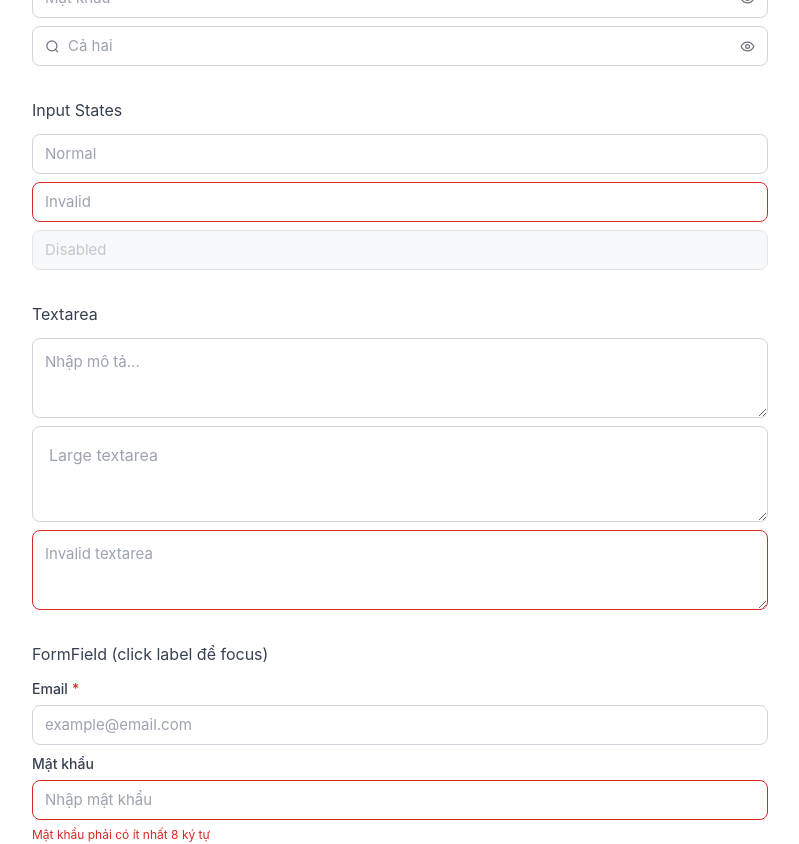
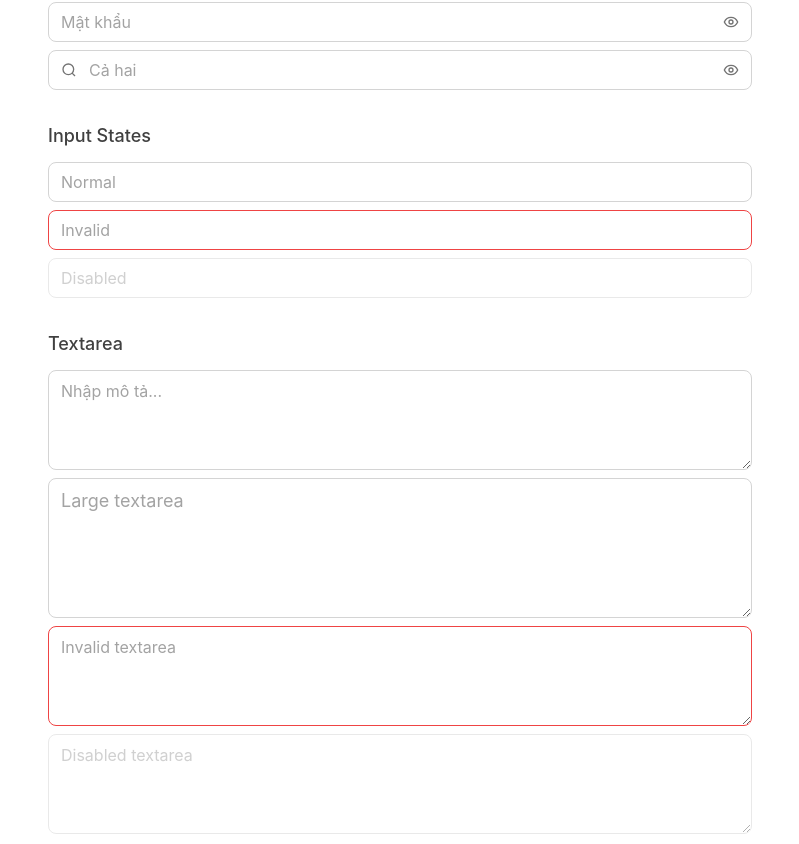
Before and after one commit to NghiaDPTWorkk/fe-eyewear-swp391, a React (Vite) app in the folder frontend/: page / in a window 1280 px wide. Shown: the part 1540-2384 px from the top of the page, without its empty margins (240-1039 px from the left). Built offline with nearby package versions, Linux system fonts and the light colour scheme.

Commit message:
KAN-16 Input System fix1

```diff
--- a/frontend/src/shared/components/ui/form-field/FormField.tsx
+++ b/frontend/src/shared/components/ui/form-field/FormField.tsx
@@ -1,38 +1,35 @@
-import type { ReactNode } from 'react'
-import { useId } from 'react'
-import './form-field.css'
+import { forwardRef, useId, type ReactNode, type HTMLAttributes } from 'react'
+import { cn } from '@/lib/utils'
 
-export interface FormFieldProps {
+export interface FormFieldProps extends HTMLAttributes<HTMLDivElement> {
   label: string
-  id?: string
+  fieldId?: string
   children: ReactNode
   error?: string
   helperText?: string
-  required?: boolean
+  isRequired?: boolean
 }
 
-export function FormField({
-  label,
-  id,
-  children,
-  error,
-  helperText,
-  required = false,
-}: FormFieldProps) {
+export const FormField = forwardRef<HTMLDivElement, FormFieldProps>(
+  ({ label, fieldId, children, error, helperText, isRequired = false, className, ...props }, ref) => {
     const generatedId = useId()
-  const fieldId = id || generatedId
+    const id = fieldId || generatedId
 
     return (
-    <div className="form-field">
-      <label className="form-field__label" htmlFor={fieldId}>
+      <div ref={ref} className={cn('flex flex-col gap-1.5', className)} {...props}>
+        <label htmlFor={id} className="text-sm font-medium text-neutral-700">
           {label}
-        {required && <span className="form-field__required">*</span>}
+          {isRequired && <span className="ml-0.5 text-danger-500">*</span>}
         </label>
 
-      <div className="form-field__input">{children}</div>
+        <div>{children}</div>
 
-      {error && <span className="form-field__error">{error}</span>}
-      {!error && helperText && <span className="form-field__helper">{helperText}</span>}
+        {error && <span className="text-sm text-danger-500">{error}</span>}
+
+        {!error && helperText && <span className="text-sm text-neutral-500">{helperText}</span>}
       </div>
     )
   }
+)
+
+FormField.displayName = 'FormField'
--- a/frontend/src/shared/components/ui/form-field/form-field.css
+++ /dev/null
@@ -1,31 +0,0 @@
-.form-field {
-  display: flex;
-  flex-direction: column;
-  gap: 0.375rem;
-}
-
-.form-field__label {
-  font-size: 0.875rem;
-  font-weight: 500;
-  color: #374151;
-  cursor: pointer;
-}
-
-.form-field__required {
-  color: #dc2626;
-  margin-left: 0.25rem;
-}
-
-.form-field__input {
-  width: 100%;
-}
-
-.form-field__error {
-  font-size: 0.75rem;
-  color: #dc2626;
-}
-
-.form-field__helper {
-  font-size: 0.75rem;
-  color: #6b7280;
-}
--- a/frontend/src/shared/components/ui/input/Input.tsx
+++ b/frontend/src/shared/components/ui/input/Input.tsx
@@ -1,41 +1,85 @@
-import type { InputHTMLAttributes, ReactNode } from 'react'
-import './input.css'
+import { forwardRef, type InputHTMLAttributes, type ReactNode } from 'react'
+import { cva, type VariantProps } from 'class-variance-authority'
+import { cn } from '@/lib/utils'
+
+const inputVariants = cva(
+  [
+    'flex w-full rounded-lg border bg-white transition-all duration-200',
+    'focus-within:ring-2 focus-within:ring-offset-1',
+    'has-[:disabled]:cursor-not-allowed has-[:disabled]:opacity-50',
+  ],
+  {
+    variants: {
+      size: {
+        sm: 'h-8 text-sm',
+        md: 'h-10 text-base',
+        lg: 'h-12 text-lg',
+      },
+      isInvalid: {
+        true: 'border-danger-500 focus-within:ring-danger-500',
+        false: 'border-neutral-300 focus-within:border-primary-500 focus-within:ring-primary-500',
+      },
+    },
+    defaultVariants: {
+      size: 'md',
+      isInvalid: false,
+    },
+  }
+)
 
 export type InputSize = 'sm' | 'md' | 'lg'
 
-export interface InputProps extends Omit<InputHTMLAttributes<HTMLInputElement>, 'size'> {
-  size?: InputSize
+export interface InputProps
+  extends Omit<InputHTMLAttributes<HTMLInputElement>, 'size'>,
+    Omit<VariantProps<typeof inputVariants>, 'isInvalid'> {
   isInvalid?: boolean
+  isDisabled?: boolean
   leftElement?: ReactNode
   rightElement?: ReactNode
 }
 
-export function Input({
+export const Input = forwardRef<HTMLInputElement, InputProps>(
+  (
+    {
       size = 'md',
       isInvalid = false,
+      isDisabled = false,
       leftElement,
       rightElement,
-  className = '',
-  disabled,
+      className,
       ...props
-}: InputProps) {
-  const wrapperClasses = [
-    'input-wrapper',
-    `input-wrapper--${size}`,
-    isInvalid && 'input-wrapper--invalid',
-    disabled && 'input-wrapper--disabled',
-    leftElement && 'input-wrapper--has-left',
-    rightElement && 'input-wrapper--has-right',
-    className,
-  ]
-    .filter(Boolean)
-    .join(' ')
+    },
+    ref
+  ) => {
+    return (
+      <div className={cn(inputVariants({ size, isInvalid }), className)}>
+        {leftElement && (
+          <span className="flex items-center justify-center pl-3 text-neutral-500">
+            {leftElement}
+          </span>
+        )}
 
-  return (
-    <div className={wrapperClasses}>
-      {leftElement && <span className="input-element input-element--left">{leftElement}</span>}
-      <input className="input" disabled={disabled} {...props} />
-      {rightElement && <span className="input-element input-element--right">{rightElement}</span>}
+        <input
+          ref={ref}
+          disabled={isDisabled}
+          className={cn(
+            'flex-1 bg-transparent px-3 outline-none',
+            'placeholder:text-neutral-400',
+            'disabled:cursor-not-allowed'
+          )}
+          {...props}
+        />
+
+        {rightElement && (
+          <span className="flex items-center justify-center pr-3 text-neutral-500">
+            {rightElement}
+          </span>
+        )}
       </div>
     )
   }
+)
+
+Input.displayName = 'Input'
+
+export { inputVariants }
--- a/frontend/src/shared/components/ui/input/index.ts
+++ b/frontend/src/shared/components/ui/input/index.ts
@@ -1,2 +1,2 @@
-export { Input } from './Input'
+export { Input, inputVariants } from './Input'
 export type { InputProps, InputSize } from './Input'
--- a/frontend/src/shared/components/ui/input/input.css
+++ /dev/null
@@ -1,63 +0,0 @@
-.input-wrapper {
-  display: flex;
-  align-items: center;
-  border: 1px solid #d1d5db;
-  border-radius: 0.5rem;
-  background: white;
-  transition: all 0.2s ease;
-}
-
-.input-wrapper:focus-within {
-  border-color: var(--color-primary-500);
-  box-shadow: 0 0 0 3px var(--color-primary-100);
-}
-
-/* Sizes */
-.input-wrapper--sm { height: 2rem; padding: 0 0.5rem; font-size: 0.875rem; }
-.input-wrapper--md { height: 2.5rem; padding: 0 0.75rem; font-size: 0.9375rem; }
-.input-wrapper--lg { height: 3rem; padding: 0 1rem; font-size: 1rem; }
-
-/* States */
-.input-wrapper--invalid {
-  border-color: #dc2626;
-}
-
-.input-wrapper--invalid:focus-within {
-  border-color: #dc2626;
-  box-shadow: 0 0 0 3px #fef2f2;
-}
-
-.input-wrapper--disabled {
-  background: #f3f4f6;
-  cursor: not-allowed;
-  opacity: 0.6;
-}
-
-/* Input element */
-.input {
-  flex: 1;
-  border: none;
-  background: transparent;
-  outline: none;
-  font-size: inherit;
-  color: #1f2937;
-  width: 100%;
-}
-
-.input::placeholder {
-  color: #9ca3af;
-}
-
-.input:disabled {
-  cursor: not-allowed;
-}
-
-/* Left/Right elements */
-.input-element {
-  display: flex;
-  align-items: center;
-  color: #6b7280;
-}
-
-.input-element--left { margin-right: 0.5rem; }
-.input-element--right { margin-left: 0.5rem; }
--- a/frontend/src/shared/components/ui/textarea/Textarea.tsx
+++ b/frontend/src/shared/components/ui/textarea/Textarea.tsx
@@ -1,39 +1,61 @@
-import type { TextareaHTMLAttributes } from 'react'
-import './textarea.css'
+import { forwardRef, type TextareaHTMLAttributes } from 'react'
+import { cva, type VariantProps } from 'class-variance-authority'
+import { cn } from '@/lib/utils'
+
+const textareaVariants = cva(
+  [
+    'flex w-full rounded-lg border bg-white px-3 py-2 transition-all duration-200',
+    'placeholder:text-neutral-400',
+    'focus:outline-none focus:ring-2 focus:ring-offset-1',
+    'disabled:cursor-not-allowed disabled:opacity-50',
+  ],
+  {
+    variants: {
+      size: {
+        sm: 'min-h-[80px] text-sm',
+        md: 'min-h-[100px] text-base',
+        lg: 'min-h-[140px] text-lg',
+      },
+      isInvalid: {
+        true: 'border-danger-500 focus:ring-danger-500',
+        false: 'border-neutral-300 focus:border-primary-500 focus:ring-primary-500',
+      },
+    },
+    defaultVariants: {
+      size: 'md',
+      isInvalid: false,
+    },
+  }
+)
 
 export type TextareaSize = 'sm' | 'md' | 'lg'
 export type TextareaResize = 'none' | 'vertical' | 'horizontal' | 'both'
 
-export interface TextareaProps extends Omit<TextareaHTMLAttributes<HTMLTextAreaElement>, 'size'> {
-  size?: TextareaSize
+export interface TextareaProps
+  extends Omit<TextareaHTMLAttributes<HTMLTextAreaElement>, 'size'>,
+    Omit<VariantProps<typeof textareaVariants>, 'isInvalid'> {
   isInvalid?: boolean
+  isDisabled?: boolean
   resize?: TextareaResize
 }
 
-export function Textarea({
-  size = 'md',
-  isInvalid = false,
-  resize = 'vertical',
-  className = '',
-  disabled,
-  ...props
-}: TextareaProps) {
-  const classes = [
-    'textarea',
-    `textarea--${size}`,
-    isInvalid && 'textarea--invalid',
-    disabled && 'textarea--disabled',
-    className,
-  ]
-    .filter(Boolean)
-    .join(' ')
-
+export const Textarea = forwardRef<HTMLTextAreaElement, TextareaProps>(
+  (
+    { size = 'md', isInvalid = false, isDisabled = false, resize = 'vertical', className, ...props },
+    ref
+  ) => {
     return (
       <textarea
-      className={classes}
+        ref={ref}
+        disabled={isDisabled}
+        className={cn(textareaVariants({ size, isInvalid }), className)}
         style={{ resize }}
-      disabled={disabled}
         {...props}
       />
     )
   }
+)
+
+Textarea.displayName = 'Textarea'
+
+export { textareaVariants }
--- a/frontend/src/shared/components/ui/textarea/index.ts
+++ b/frontend/src/shared/components/ui/textarea/index.ts
@@ -1,2 +1,2 @@
-export { Textarea } from './Textarea'
+export { Textarea, textareaVariants } from './Textarea'
 export type { TextareaProps, TextareaSize, TextareaResize } from './Textarea'
--- a/frontend/src/shared/components/ui/textarea/textarea.css
+++ /dev/null
@@ -1,40 +0,0 @@
-.textarea {
-  width: 100%;
-  border: 1px solid #d1d5db;
-  border-radius: 0.5rem;
-  background: white;
-  color: #1f2937;
-  transition: all 0.2s ease;
-  font-family: inherit;
-}
-
-.textarea:focus {
-  outline: none;
-  border-color: var(--color-primary-500);
-  box-shadow: 0 0 0 3px var(--color-primary-100);
-}
-
-.textarea::placeholder {
-  color: #9ca3af;
-}
-
-/* Sizes */
-.textarea--sm { padding: 0.5rem; font-size: 0.875rem; min-height: 4rem; }
-.textarea--md { padding: 0.75rem; font-size: 0.9375rem; min-height: 5rem; }
-.textarea--lg { padding: 1rem; font-size: 1rem; min-height: 6rem; }
-
-/* States */
-.textarea--invalid {
-  border-color: #dc2626;
-}
-
-.textarea--invalid:focus {
-  border-color: #dc2626;
-  box-shadow: 0 0 0 3px #fef2f2;
-}
-
-.textarea--disabled {
-  background: #f3f4f6;
-  cursor: not-allowed;
-  opacity: 0.6;
-}
--- a/frontend/src/test/Input/TestInput.tsx
+++ b/frontend/src/test/Input/TestInput.tsx
@@ -16,46 +16,42 @@ const EyeIcon = () => (
 
 export default function TestInput() {
   return (
-    <div style={{ display: 'flex', flexDirection: 'column', gap: '2rem' }}>
-      {/* Input cơ bản */}
+    <div className="flex flex-col gap-8 p-4">
       <Section title="Input Sizes">
         <Input size="sm" placeholder="Small" />
         <Input size="md" placeholder="Medium" />
         <Input size="lg" placeholder="Large" />
       </Section>
 
-      {/* Input với icons */}
       <Section title="Input với Icons">
         <Input leftElement={<SearchIcon />} placeholder="Tìm kiếm..." />
         <Input rightElement={<EyeIcon />} type="password" placeholder="Mật khẩu" />
         <Input leftElement={<SearchIcon />} rightElement={<EyeIcon />} placeholder="Cả hai" />
       </Section>
 
-      {/* Input states */}
       <Section title="Input States">
         <Input placeholder="Normal" />
         <Input isInvalid placeholder="Invalid" />
-        <Input disabled placeholder="Disabled" />
+        <Input isDisabled placeholder="Disabled" />
       </Section>
 
-      {/* Textarea */}
       <Section title="Textarea">
         <Textarea placeholder="Nhập mô tả..." />
         <Textarea size="lg" placeholder="Large textarea" />
         <Textarea isInvalid placeholder="Invalid textarea" />
+        <Textarea isDisabled placeholder="Disabled textarea" />
       </Section>
 
-      {/* FormField - Click label để focus */}
-      <Section title="FormField (click label để focus)">
-        <FormField label="Email" id="email" required>
+      <Section title="FormField">
+        <FormField label="Email" fieldId="email" isRequired>
           <Input type="email" id="email" placeholder="example@email.com" />
         </FormField>
 
-        <FormField label="Mật khẩu" id="password" error="Mật khẩu phải có ít nhất 8 ký tự">
+        <FormField label="Mật khẩu" fieldId="password" error="Mật khẩu phải có ít nhất 8 ký tự">
           <Input type="password" id="password" placeholder="Nhập mật khẩu" isInvalid />
         </FormField>
 
-        <FormField label="Mô tả" id="description" helperText="Tối đa 500 ký tự">
+        <FormField label="Mô tả" fieldId="description" helperText="Tối đa 500 ký tự">
           <Textarea id="description" placeholder="Nhập mô tả sản phẩm..." />
         </FormField>
       </Section>
@@ -66,8 +62,8 @@ export default function TestInput() {
 function Section({ title, children }: { title: string; children: React.ReactNode }) {
   return (
     <div>
-      <h3 style={{ marginBottom: '0.75rem', color: '#374151' }}>{title}</h3>
-      <div style={{ display: 'flex', flexDirection: 'column', gap: '0.5rem' }}>{children}</div>
+      <h3 className="mb-3 text-lg font-medium text-neutral-700">{title}</h3>
+      <div className="flex flex-col gap-2">{children}</div>
     </div>
   )
 }
```
Also changed, not shown: frontend/src/test/Input/README.md. Lines whose indentation alone changed are shown as unchanged.
